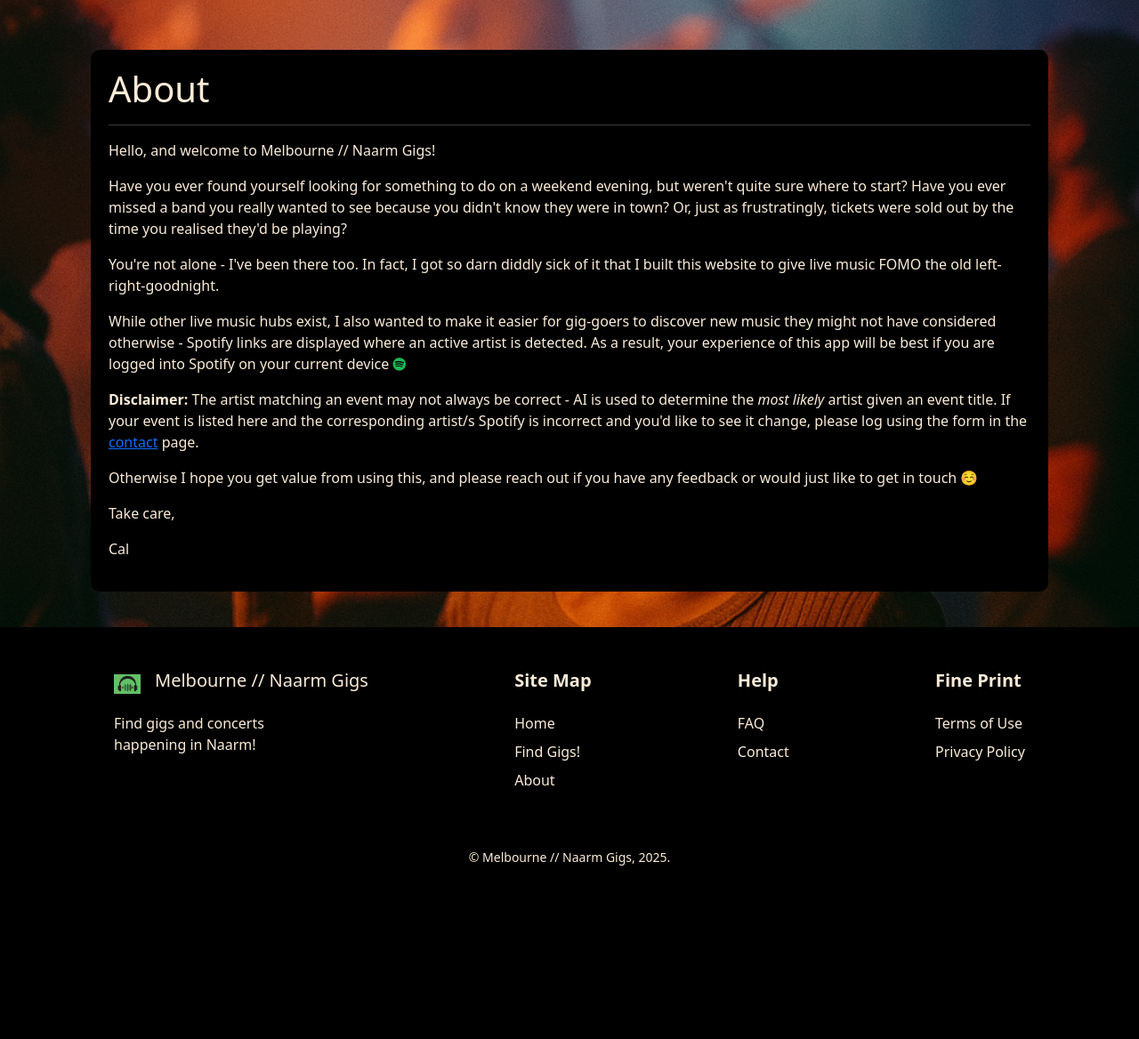
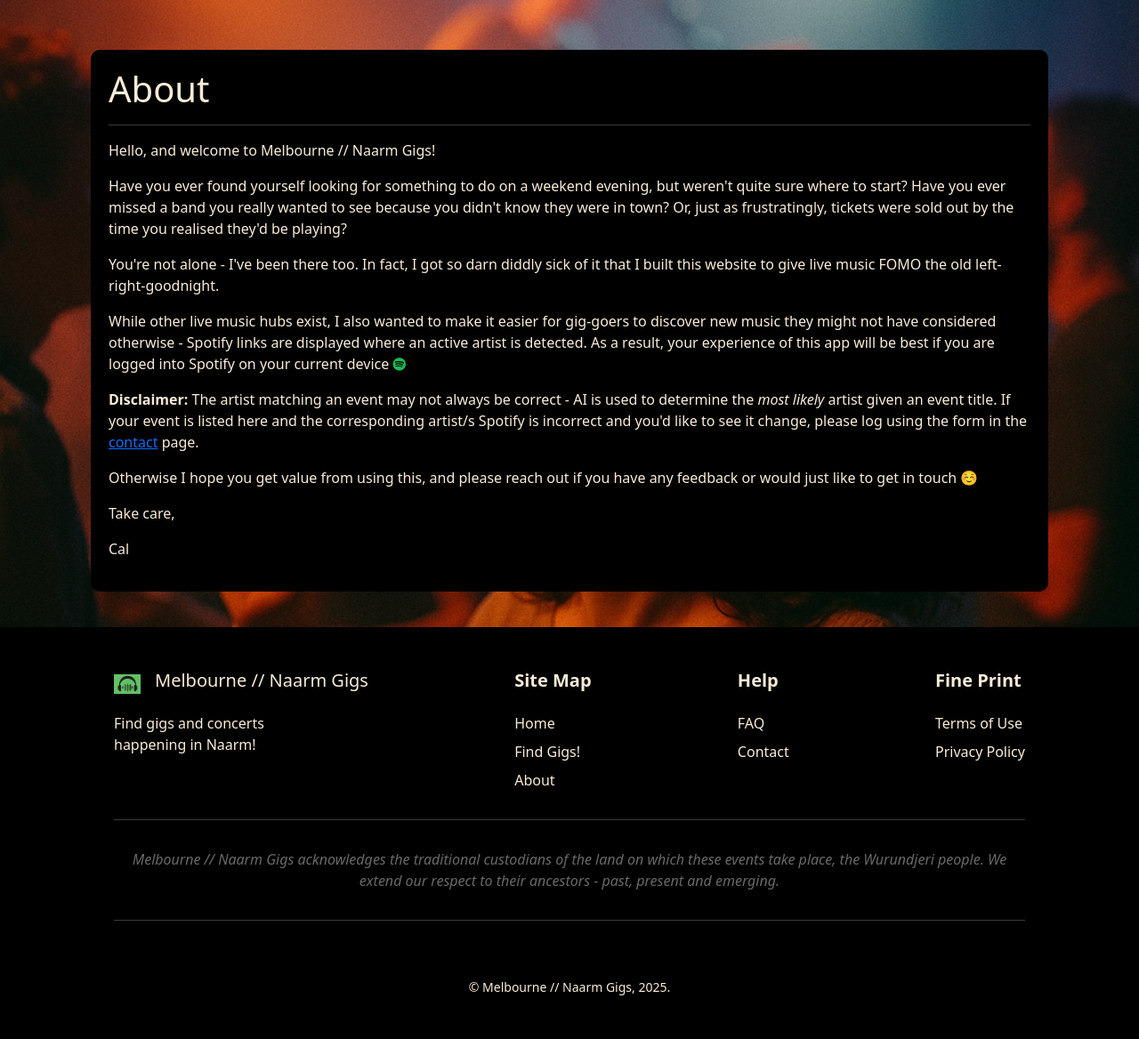
Before and after one commit to callanroff123/EventHub-WebApp, a Flask app: page /about in a window 1280 px wide. Shown: the part 58-1226 px from the top of the page at 89% size. Before the commit the page ends 1031 px from the top, so only its background shows below. Run offline with Flask 3, Linux system fonts and the light colour scheme; some libraries are stand-ins or nearby versions.

Commit message:
Acknowledgement of country in footer

```diff
--- a/app/templates/base.html
+++ b/app/templates/base.html
@@ -122,6 +122,9 @@
                             </ul>
                         </div>
                     </div>
+                    <hr>
+                    <span class="text-center mt-3 mb-3" style="color:dimgray;"><em>Melbourne // Naarm Gigs acknowledges the traditional custodians of the land on which these events take place, the Wurundjeri people. We extend our respect to their ancestors - past, present and emerging.</em></span>
+                    <hr>
                     <small class="text-center mt-5">&copy; Melbourne // Naarm Gigs, 2025.</small>
                 </div>
             </footer>
```
